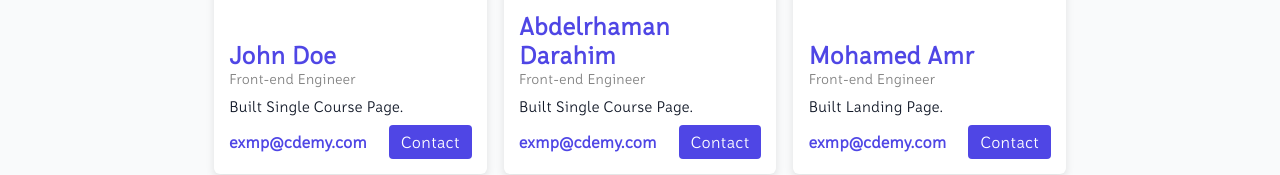
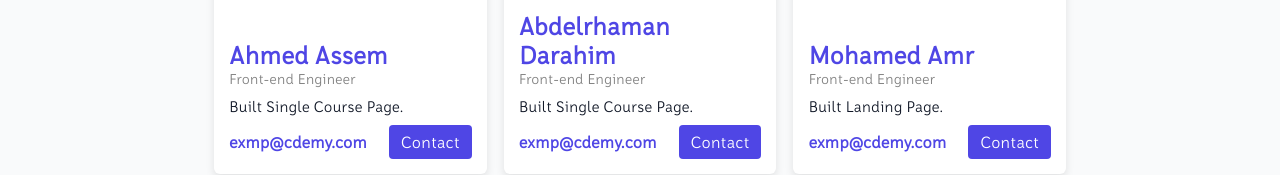
Before and after one commit to MohamedAmr26/Simple-Courses-Frontend, a plain HTML site: page About Page/index.html in a window 1280 px wide. Shown: the part 426-601 px from the top of the page. Drawn offline with Linux system fonts and the light colour scheme.

Commit message:
Update team member details on About Page

```diff
--- a/About Page/index.html
+++ b/About Page/index.html
@@ -31,7 +31,7 @@
         <div class="team-card">
             <img src="Photos/assem.png" alt="Team Member">
             <div class="team-content">
-                <h2>John Doe</h2>
+                <h2>Ahmed Assem</h2>
                 <p class="role">Front-end Engineer</p>
                 <p class="bio">Built Single Course Page.</p>
                 <div class="team-footer">
@@ -115,4 +115,5 @@
 
 </body>
 
+
 </html>
```
